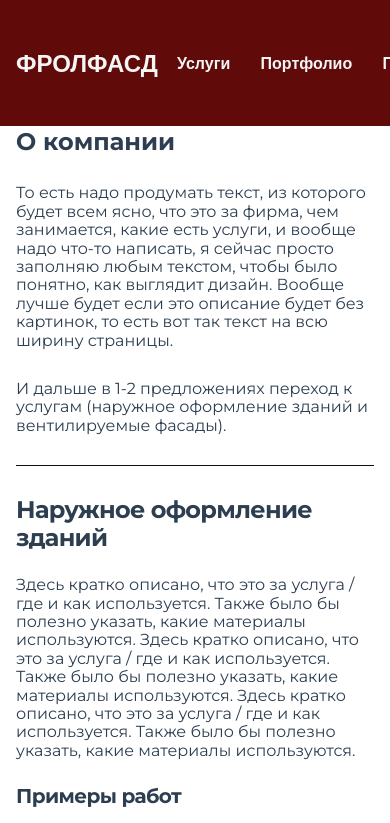
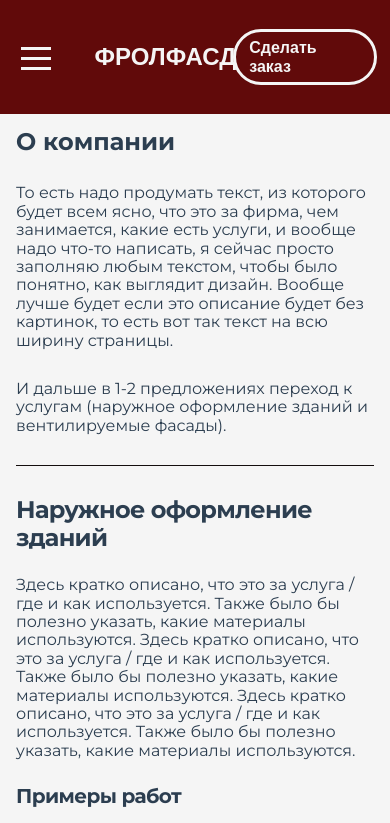
Before and after one commit to AshurovG/construction_company, a Vue app: page / in a window 390 px wide. Shown: the top 823 px of the page. Built offline with nearby package versions, Linux system fonts and the light colour scheme.

Commit message:
adapt over 480,but with some issues

```diff
--- a/src/App.vue
+++ b/src/App.vue
@@ -29,6 +29,10 @@ export default {
   -moz-osx-font-smoothing: grayscale;
   color: #2c3e50;
 }
+html {
+  background-color: #f5f5f5;
+
+}
 
 
 </style>
--- a/src/components/footer.vue
+++ b/src/components/footer.vue
@@ -82,6 +82,10 @@ export default {
     color: #F5F5F5;
 }
 
+.contacts p {
+    margin-left: 0;
+}
+
 .tel-icon {
     width: 1.1em;
     margin-right: 7px;
@@ -134,6 +138,20 @@ export default {
     font-size: 0.5rem;
     /* margin-top: 3rem; */
   }
+
+
+}
+
+@media(max-width:564px) {
+  .footer {
+    font-size: 0.3rem;
+  }
+  .footer-inner {
+    gap: 1vw;
+  }
+    .footer-inner {
+    justify-content: space-between;
+  }
 }
 
 
--- a/src/components/header.vue
+++ b/src/components/header.vue
@@ -1,15 +1,18 @@
 <template>
     <div class="header">
         <div class="container">
-            <div class="header-inner">
+            <div id="header-inner" class="header-inner">
+                <button class="header-nav-button" @click="adaptMenuShow">
+                  <span></span><span></span><span></span>
+                </button>
                 <button class="header-brand" @click="$router.push({name: 'home'})">
                     ФРОЛФАСД
                 </button>
                 <nav class="header-nav">
-                    <a class="header-nav-link" @click="()=>{$router.push({name: 'home',query: { anch: 'services'}}),scrollToAnchor('services')}">Услуги</a>
+                    <a class="header-nav-link" @click="()=>{$router.push({name: 'home',query: { anch: 'services'}}),scrollToAnchor('services'),adaptMenuShow()}">Услуги</a>
                     <a class="header-nav-link" @click="$router.push({name: 'portfolio'})">Портфолио</a>
-                    <a class="header-nav-link" @click="()=>{$router.push({name: 'home',query: { anch: 'faqs'}}),scrollToAnchor('faqs')}">Помощь</a>
-                    <a class="header-nav-link" @click="()=>{$router.push({name: 'home',query: { anch: 'contacts'}}),scrollToAnchor('contacts')}">Контакты</a>
+                    <a class="header-nav-link" @click="()=>{$router.push({name: 'home',query: { anch: 'faqs'}}),scrollToAnchor('faqs'),adaptMenuShow()}">Помощь</a>
+                    <a class="header-nav-link" @click="()=>{$router.push({name: 'home',query: { anch: 'contacts'}}),scrollToAnchor('contacts'),adaptMenuShow()}">Контакты</a>
                 </nav>
                 <button class="btn-order" @click="openOrderForm">
                     Сделать заказ
@@ -25,6 +28,7 @@ export default {
     data() {
     return {
       selectedAnchor: '',
+      // isAdaptMenuActive: false
       };
     },
     methods: {
@@ -33,8 +37,12 @@ export default {
       },
       scrollToAnchor(param) {
         this.$emit("scrollToAnchor",param)
-      }
-    }
+      },
+      adaptMenuShow() {
+        let elem = document.querySelector("#header-inner")
+        elem.classList.toggle('active');
+      },
+    },
 }
 </script>
 
@@ -71,6 +79,44 @@ export default {
   gap: 0;
 
   font-size: 1rem;
+}
+
+.header-nav-button {
+  display: none;
+  width: 40px;
+  height: 40px;
+  border: none;
+  background-color: #610a0a;
+  position: relative;
+}
+
+.header-nav-button span {
+  position: absolute;
+  width: 30px;
+  height: 3px;
+  background-color: #F5F5F5;
+  left: 5px;
+  transition: transform .4s, opacity .4s,background-color .4s;
+}
+
+.header-nav-button span:first-child {
+  transform: translateY(-10px);
+}
+
+.header-nav-button span:last-child {
+  transform: translateY(10px);
+}
+
+.header-inner.active .header-nav-button span:first-child {
+  transform: translateY(0) rotate(-45deg);
+}
+
+.header-inner.active .header-nav-button span:nth-child(2) {
+  opacity: 0;
+}
+
+.header-inner.active .header-nav-button span:last-child {
+  transform: translateY(0) rotate(45deg);
 }
 
 .header-brand {
@@ -174,6 +220,41 @@ export default {
 
 }
 
+@media(max-width: 800px){
+  .header-nav-button {
+    display: block;
+    z-index: 2;
+  }
+  .header-nav-link {
+    color: #F5F5F5;
+    margin: 0;
+  }
+  .header-nav {
+    padding: 100px 50px 20px 2px;
+    border:2px solid #610A0A;
+    position: absolute;
+    left: -200px;
+    top: 0;
+    background-color: #610A0A;
+    flex-direction: column;
+    width: 200px;
+
+    transition: transform .4s;
+  }
+
+  .header-brand {
+    margin-left: 10vw;
+    z-index: 3;
+  }
+  .btn-order {
+    font-size: 16px
+  }
+
+  .header-inner.active .header-nav {
+    transform: translateX(100%);
+  }
+
+}
 
 
 
--- a/src/components/ventilatedFacadesList.vue
+++ b/src/components/ventilatedFacadesList.vue
@@ -356,4 +356,10 @@ export default {
 
 }
 
+@media(max-width: 564px){
+  .ventilated-facades-list_button {
+    font-size: 16px;
+  }
+}
+
 </style>
--- a/src/pages/portfolioPage.vue
+++ b/src/pages/portfolioPage.vue
@@ -76,9 +76,6 @@ export default {
     createListOfBlocks(value) {
       this.blockTypes.push(value);
     },
-    optionForFilter() {
-      console.log('222222222')
-    },
     selectOption(option) {
         if(option=='Вентилируемые фасады'){
             this.selectedOption=option
@@ -95,10 +92,6 @@ export default {
         }
     },
   },
-  mounted() {
-    console.log(this.$route.params)
-    console.log(this.selectedInMain)
-  }
 
 }
 </script>
@@ -112,11 +105,13 @@ export default {
 
 .portfolio-page_starter {
     font-size: 1em;
+    padding-right: 1rem;
 
     margin-top: 13em;
 
+    min-width: 550px;
     display: flex;
-    width: 70%;
+    width: 75%;
     align-items: flex-start;
     justify-content: space-between;
 }
@@ -150,7 +145,7 @@ export default {
 
     margin-top: 5px;
     margin-bottom: 25px;
-    margin-right: 90px;
+    margin-right: 80px;
     display: inline-block;
 
 
@@ -195,5 +190,23 @@ export default {
 
 }
 
+@media(max-width: 564px){
+  .portfolio-page_starter {
+    flex-wrap: wrap;
+    min-width: 290px;
+  }
+  .portfolio-page_title{
+    margin-bottom: 10px;
+  }
+  .portfolio-page_filter {
+    font-size:7px;
+    width: 100%;
+  }
+  .portfolio-page_back-to-main{
+    font-size: 16px;
+  }
+}
+
+
 
 </style>
```
Also changed, not shown: src/components/filterBlock.vue (+10 -4 lines). Lines whose indentation alone changed are shown as unchanged.
